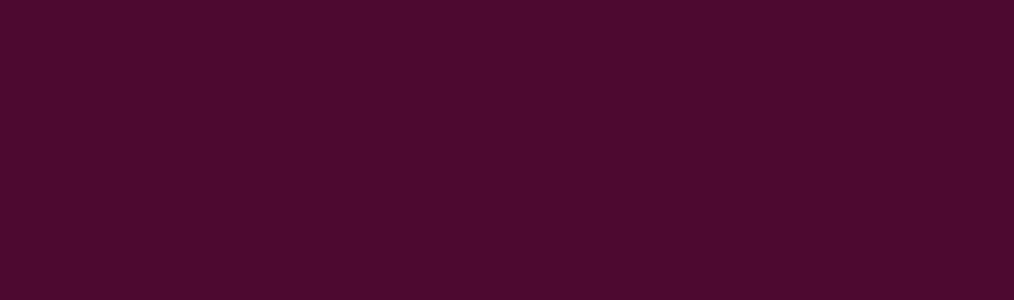
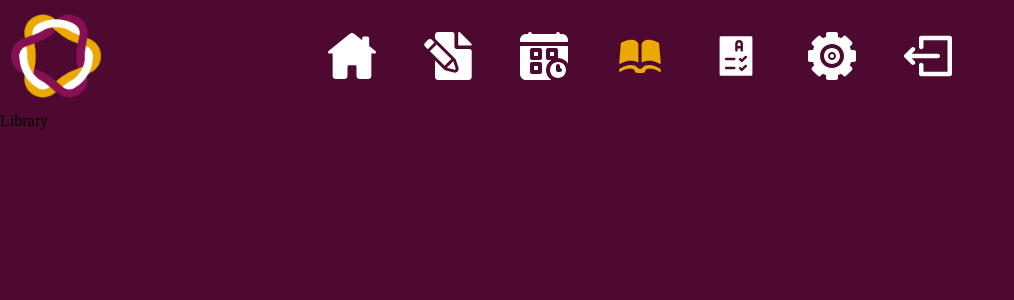
Before and after one commit to dhunjadi/vuka-v3, a React (Create React App) app: page /library in a window 1280 px wide. Before the commit this address had no page. Shown: the top 300 px of the page, without its empty margins (0-1014 px from the left). Built offline with nearby package versions, Linux system fonts and the light colour scheme.

Commit message:
created rest of the pages and added routes

```diff
--- a/src/index.tsx
+++ b/src/index.tsx
@@ -9,6 +9,10 @@ import {persistor, store} from './store/store';
 import './styles/styles.css';
 import NewsDetailsPage from './pages/NewsDetailsPage';
 import TasksPage from './pages/TasksPage';
+import SchedulePage from './pages/SchedulePage';
+import LibraryPage from './pages/LibraryPage';
+import GradesPage from './pages/GradesPage';
+import SettingsPage from './pages/SettingsPage';
 
 const root = ReactDOM.createRoot(document.getElementById('root') as HTMLElement);
 root.render(
@@ -21,6 +25,10 @@ root.render(
                         <Route path="/news" element={<NewsPage />} />
                         <Route path="/news/:id" element={<NewsDetailsPage />} />
                         <Route path="/tasks" element={<TasksPage />} />
+                        <Route path="/schedule" element={<SchedulePage />} />
+                        <Route path="/library" element={<LibraryPage />} />
+                        <Route path="/grades" element={<GradesPage />} />
+                        <Route path="/settings" element={<SettingsPage />} />
                     </Routes>
                 </Router>
             </PersistGate>
--- /dev/null
+++ b/src/pages/GradesPage.tsx
@@ -0,0 +1,13 @@
+import React from 'react';
+import Navbar from '../components/navbar/Navbar';
+
+const GradesPage = (): JSX.Element => {
+    return (
+        <>
+            <Navbar />
+            <div className="p-grades">Grades</div>
+        </>
+    );
+};
+
+export default GradesPage;
--- /dev/null
+++ b/src/pages/LibraryPage.tsx
@@ -0,0 +1,13 @@
+import React from 'react';
+import Navbar from '../components/navbar/Navbar';
+
+const LibraryPage = (): JSX.Element => {
+    return (
+        <>
+            <Navbar />
+            <div className="p-library">Library</div>
+        </>
+    );
+};
+
+export default LibraryPage;
--- /dev/null
+++ b/src/pages/SchedulePage.tsx
@@ -0,0 +1,13 @@
+import React from 'react';
+import Navbar from '../components/navbar/Navbar';
+
+const SchedulePage = (): JSX.Element => {
+    return (
+        <>
+            <Navbar />
+            <div className="p-schedule">Schedule</div>
+        </>
+    );
+};
+
+export default SchedulePage;
--- /dev/null
+++ b/src/pages/SettingsPage.tsx
@@ -0,0 +1,13 @@
+import React from 'react';
+import Navbar from '../components/navbar/Navbar';
+
+const SettingsPage = (): JSX.Element => {
+    return (
+        <>
+            <Navbar />
+            <div className="p-settings">Settings</div>
+        </>
+    );
+};
+
+export default SettingsPage;
```
